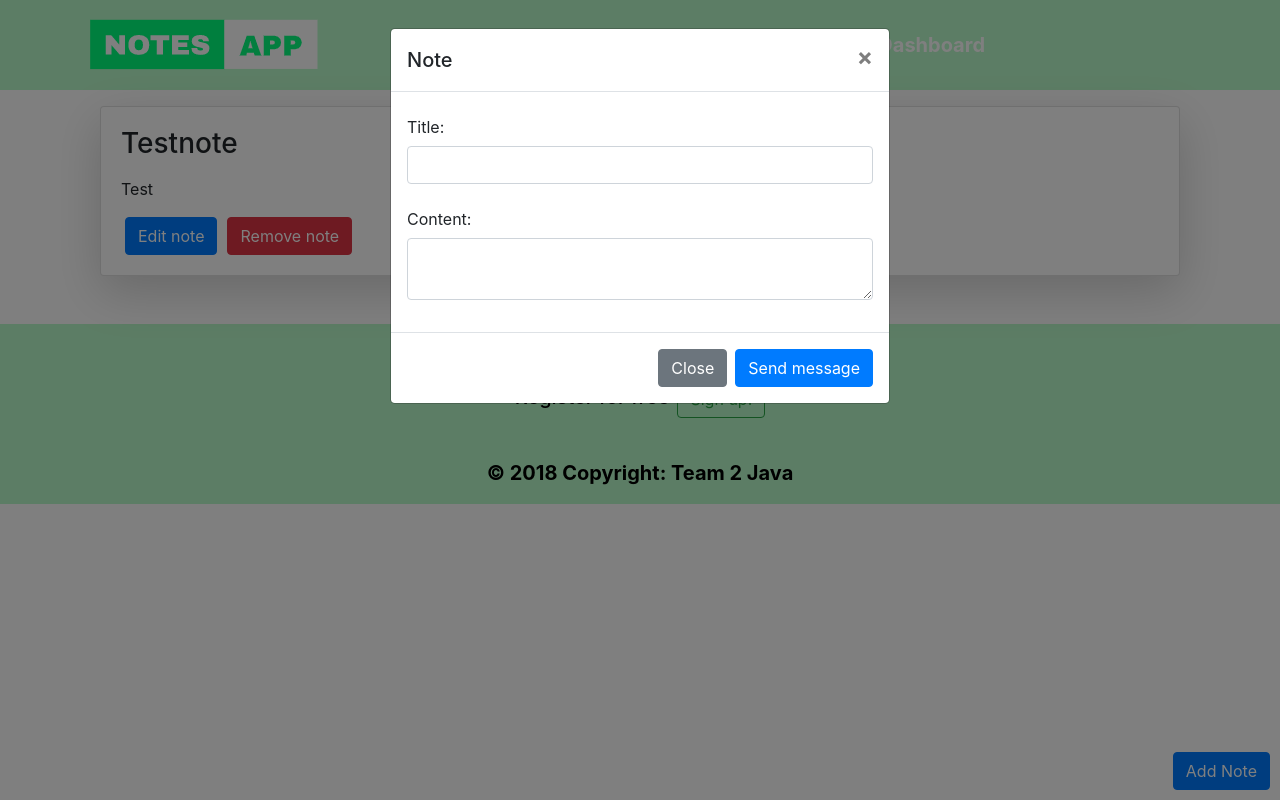
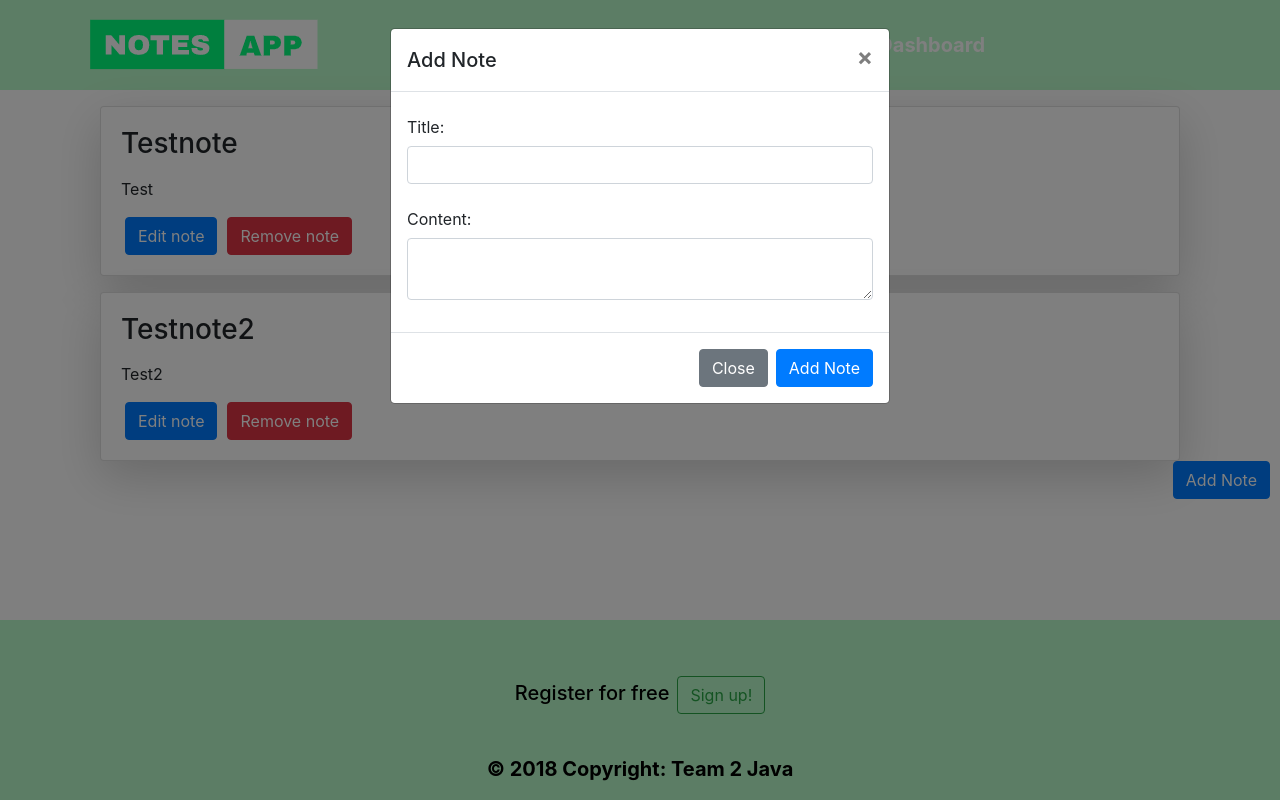
Before and after one commit to sleeyax/NotesAppFrontend, an Angular app: page / in a window 1280 px wide. Both pictures are taken after a click on the button "Add Note". Built offline with nearby package versions, Linux system fonts and the light colour scheme.

Commit message:
Dashboard opmaak

```diff
--- a/src/app/app.component.html
+++ b/src/app/app.component.html
@@ -25,7 +25,7 @@
 <router-outlet></router-outlet>
 
 <!-- Footer -->
-<footer class="page-footer font-small groen mt-5 pt-5">
+<footer class=" fixed-bottom page-footer font-small groen mt-5 pt-5">
 
   <!-- Footer Elements -->
   <div class="container">
--- a/src/app/dashboard/dashboard/dashboard.component.html
+++ b/src/app/dashboard/dashboard/dashboard.component.html
@@ -9,19 +9,34 @@
           <p class="card-text"> Test</p>
         </div>
       </div>
-       <div  class="row mx-1 mt-3"><button class="btn btn-primary" (click)="editNote()">Edit note</button> <button style="margin-left: 10px;" class="btn btn-danger" (click)="removeNote()">Remove note</button></div>
+       <div  class="row mx-1 mt-3"><button data-toggle="modal" class="btn btn-primary" data-target="#EditNoteModal">Edit note</button> <button style="margin-left: 10px;" class="btn btn-danger" (click)="removeNote()">Remove note</button></div>
     </div>
   </div>
 </div>
+  <div  class="col mt-3">
+    <div class="myPollCard card shadow-lg">
+      <div class="card-body">
+        <h3 class="card-title mb-3">Testnote2</h3>
+
+        <div class="row">
+          <div class="col">
+            <p class="card-text">Test2</p>
+          </div>
+        </div>
+        <div  class="row mx-1 mt-3"><button data-toggle="modal" class="btn btn-primary" data-target="#EditNoteModal">Edit note</button> <button style="margin-left: 10px;" class="btn btn-danger" (click)="removeNote()">Remove note</button></div>
+      </div>
+    </div>
+  </div>
+  <button id="myAddButton" data-toggle="modal" class="btn btn-primary" data-target="#NoteModal">Add Note</button>
 </div>
 
-<button id="myAddButton" data-toggle="modal" class="btn btn-primary" data-target="#NoteModal">Add Note</button>
+
 
 <div class="modal fade" id="NoteModal" tabindex="-1" role="dialog" aria-labelledby="exampleModalLabel" aria-hidden="true">
   <div class="modal-dialog" role="document">
     <div class="modal-content">
       <div class="modal-header">
-        <h5 class="modal-title" id="exampleModalLabel">Note</h5>
+        <h5 class="modal-title" id="exampleModalLabel">Add Note</h5>
         <button type="button" class="close" data-dismiss="modal" aria-label="Close">
           <span aria-hidden="true">&times;</span>
         </button>
@@ -40,8 +55,37 @@
       </div>
       <div class="modal-footer">
         <button type="button" class="btn btn-secondary" data-dismiss="modal">Close</button>
-        <button type="button" class="btn btn-primary">Send message</button>
+        <button type="button" class="btn btn-primary">Add Note</button>
       </div>
     </div>
   </div>
 </div>
+
+<div class="modal fade" id="EditNoteModal" tabindex="-1" role="dialog" aria-labelledby="label" aria-hidden="true">
+  <div class="modal-dialog" role="document">
+    <div class="modal-content">
+      <div class="modal-header">
+        <h5 class="modal-title" id="label">Edit Note</h5>
+        <button type="button" class="close" data-dismiss="modal" aria-label="Close">
+          <span aria-hidden="true">&times;</span>
+        </button>
+      </div>
+      <div class="modal-body">
+        <form>
+          <div class="form-group">
+            <label for="title" class="col-form-label">Title:</label>
+            <input type="text" class="form-control" id="editTitle">
+          </div>
+          <div class="form-group">
+            <label for="content" class="col-form-label">Content:</label>
+            <textarea class="form-control" id="editContent"></textarea>
+          </div>
+        </form>
+      </div>
+      <div class="modal-footer">
+        <button type="button" class="btn btn-secondary" data-dismiss="modal">Close</button>
+        <button type="button" class="btn btn-primary">Edit note</button>
+      </div>
+    </div>
+  </div>
+</div>
--- a/src/app/dashboard/dashboard/dashboard.component.scss
+++ b/src/app/dashboard/dashboard/dashboard.component.scss
@@ -1,5 +1,4 @@
 #myAddButton {
   position: fixed;
-  bottom: 10px;
   right: 10px;
 }
```
